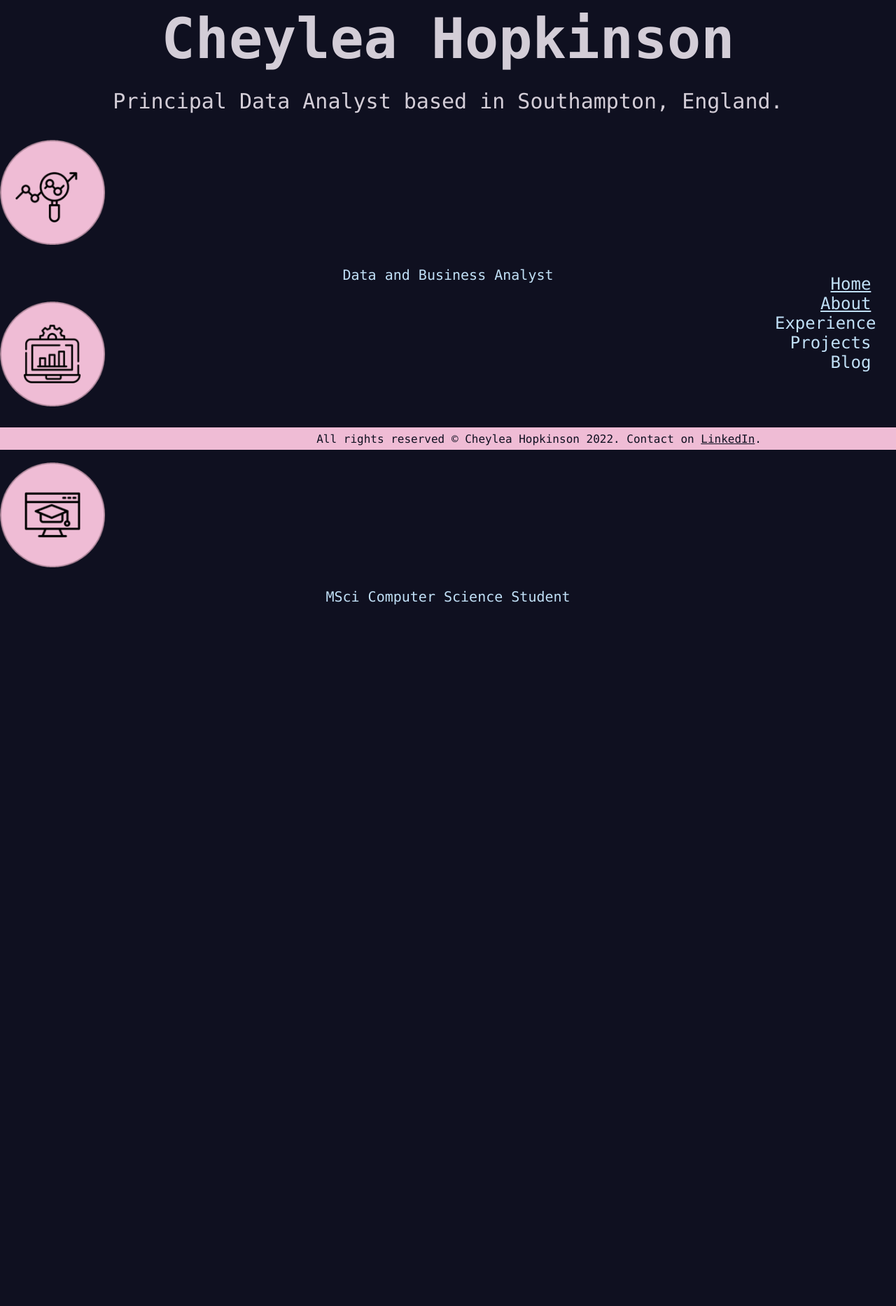
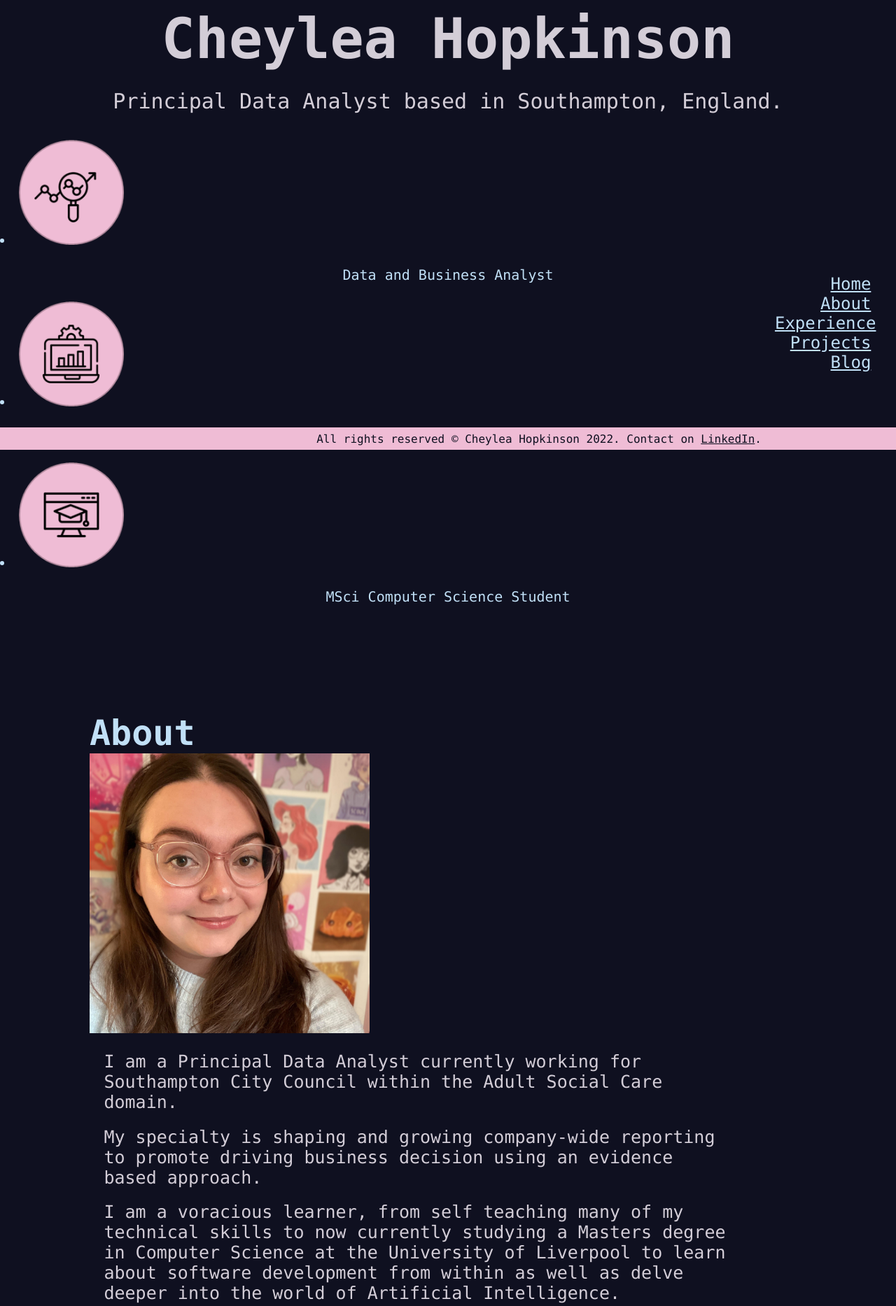
Before and after one commit to cheylea/cheylea.github.io, a Flask app: page / in a window 1280 px wide. Shown: the part 157-2024 px from the top of the page at 70% size. Before the commit the page ends 1022 px from the top, so only its background shows below. Run offline with Flask 3, Linux system fonts and the light colour scheme.

Commit message:
Combined pages into one

```diff
--- a/templates/index.html
+++ b/templates/index.html
@@ -27,35 +27,68 @@
 
 </head>
 <body>
-  <!-- img src="{{ url_for('static', filename='images/background.png') }}" alt="network style background">-->
-  <!-- Primary Page Layout
+  <!-- Header Page
   –––––––––––––––––––––––––––––––––––––––––––––––––– -->
-  {% block content %}
     <div class="header">
       <h1>Cheylea Hopkinson</h1>
       <p>Principal Data Analyst based in Southampton, England.</p>
     </div>
 
     <div class="icons">
+      <li>
         <img src="../static/images/icon1.png" alt="Icon for Data and Business Analyst">
         <p>Data and Business Analyst</p>
+      </li>
+      <li>
         <img src="../static/images/icon2.png" alt="Icon for Power BI Specialist">
         <p>Power BI Specialist</p>
+      </li>
+      <li>
         <img src="../static/images/icon3.png" alt="Icon for MSci Computer Science Student">
         <p>MSci Computer Science Student</p>
+      </li>
     </div>
-  {% endblock content %}
 
+  <!-- About Me
+  –––––––––––––––––––––––––––––––––––––––––––––––––– -->
+  <div class="main">
+    <h1 id="about">About</h1>
+    <img src="../static/images/profilepicture.jpg" alt="Profile picture of Cheylea Hopkinson">
+    <p>I am a Principal Data Analyst currently working for Southampton City Council within the Adult Social Care domain.</p>
+    <p>My specialty is shaping and growing company-wide reporting to promote driving business decision using an evidence based approach.</p>
+    <p>I am a voracious learner, from self teaching many of my technical skills to now currently studying a Masters degree in Computer Science at the University of Liverpool to learn about software development from within as well as delve deeper into the world of Artificial Intelligence.</p>
+
+    <h2>Technologies</h2>
+    <ul>
+        <li>Excel and Power Query</li>
+        <li>Microsoft Power BI</li>
+        <li>SQL and MS SQL Server</li>
+    </ul>
+    <ul>
+        <li>Python and R</li>
+        <li>Extract, Load and Transform</li>
+        <li>Modelling Data</li>
+    </ul>
+  </div>
+  <div class="main">
+
+  </div>
+
+  <!-- Naviagation Bar
+  –––––––––––––––––––––––––––––––––––––––––––––––––– -->
   <div class="nav">
     <ul>
-      <li><a href="http://127.0.0.1:8000/">Home</a></li>
-      <li><a href="http://127.0.0.1:8000/about">About</a></li>
-      <li>Experience</li>
-      <li>Projects</li>
-      <li>Blog</li>
+      <li><a href="">Home</a></li>
+      <li><a href="#about">About</a></li>
+      <li><a href="#experience">Experience</a></li>
+      <li><a href="#projects">Projects</a></li>
+      <li><a href="#blog">Blog</a></li>
     </ul>
   </div>
-<!-- Page Footer -->
+
+
+<!-- Footer
+  –––––––––––––––––––––––––––––––––––––––––––––––––– -->
   <div class="footer">
   <!-- Add footer text with link -->
     <p>All rights reserved © Cheylea Hopkinson 2022. Contact on <a href="https://www.linkedin.com/in/cheyleahopkinson/">LinkedIn</a>.</p>
```
Lines whose indentation alone changed are shown as unchanged.
